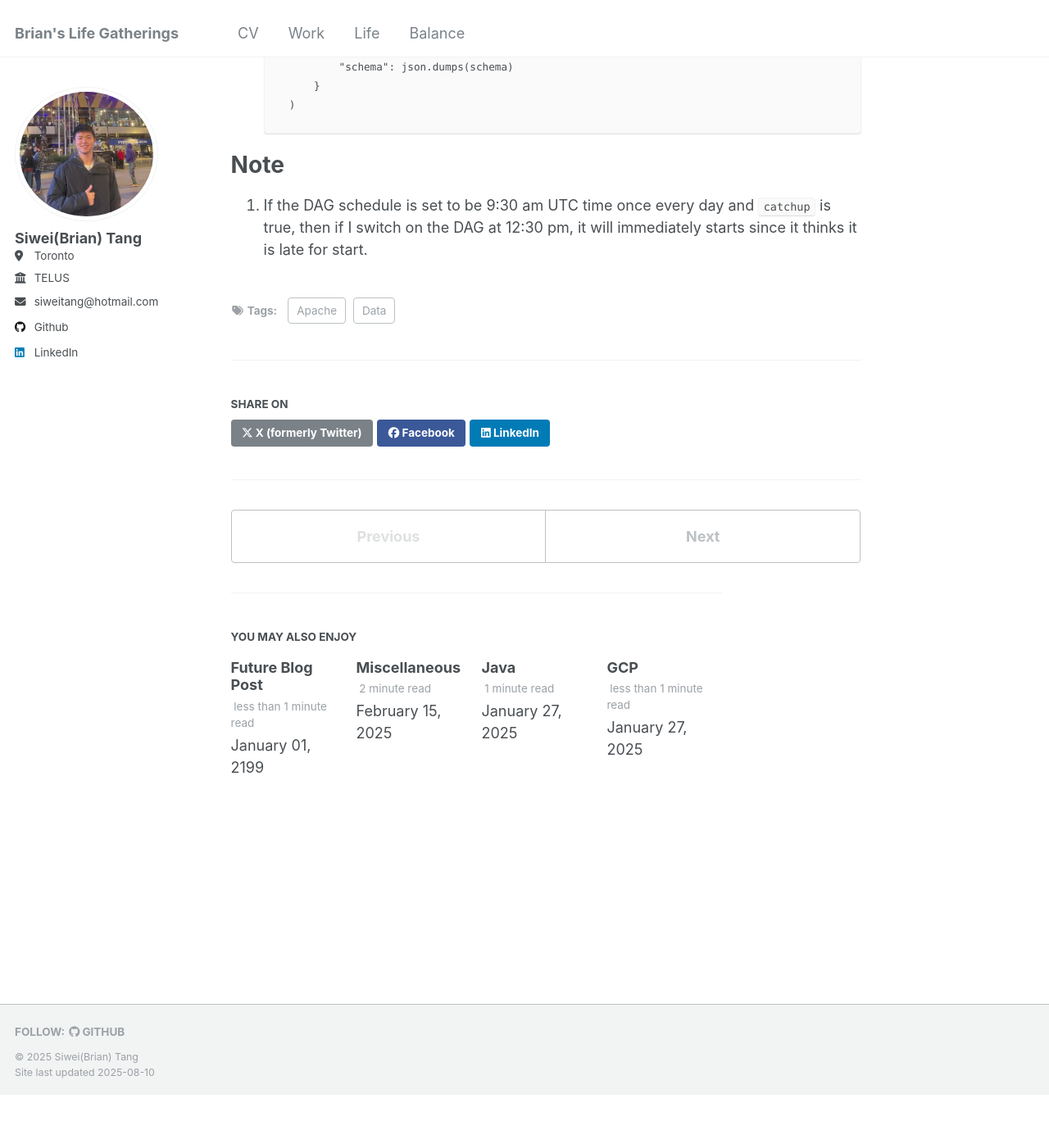
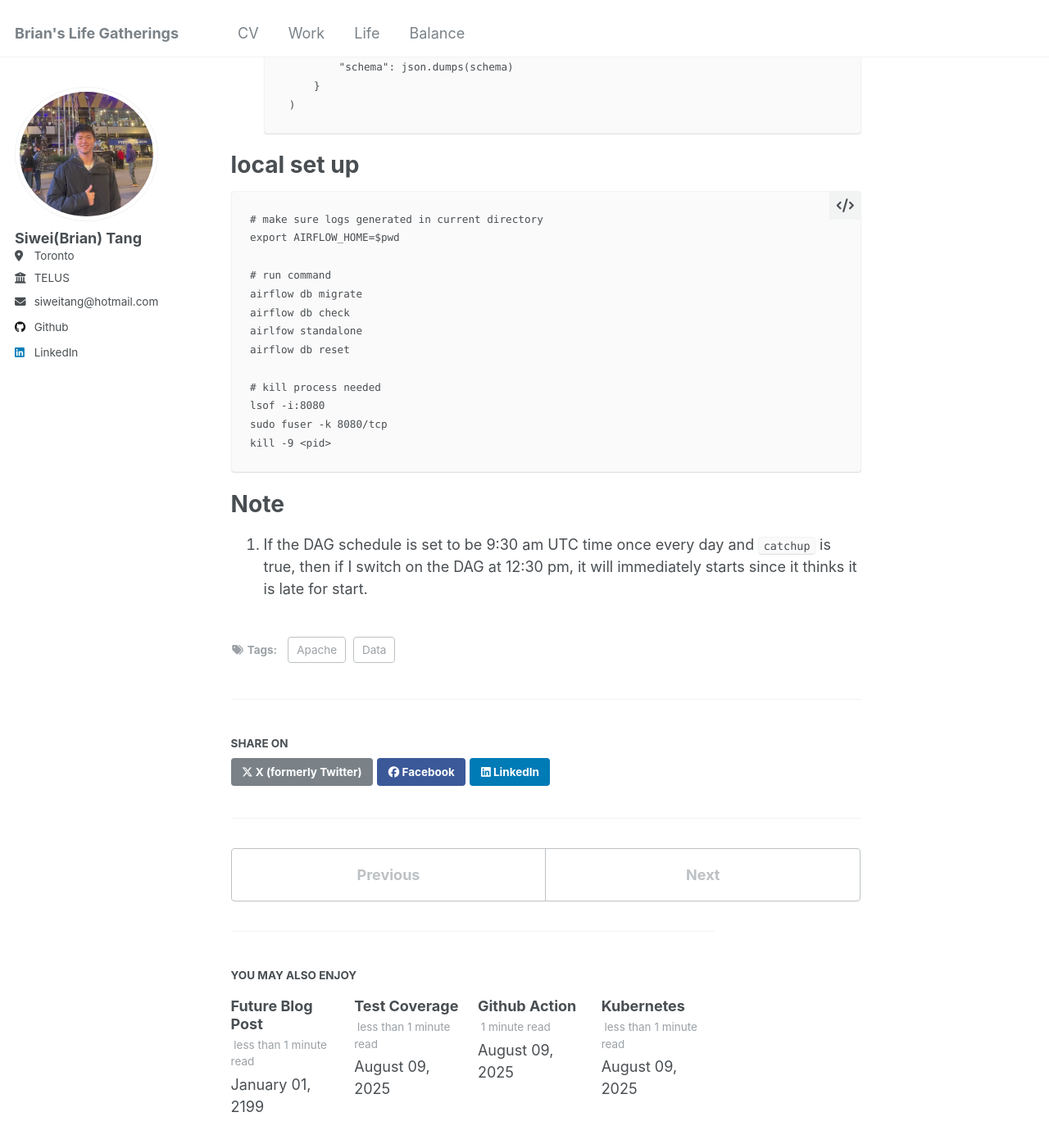
Before and after one commit to tangsiwei0831/tangsiwei0831.github.io, a Jekyll site: the page built from _posts/2025-01-27-apache-airflow.md, in a window 1280 px wide and 1400 px high, scrolled down 2298 px. Shown: the top 1396 px of the window at 82% size. Built offline with Jekyll 4.4.1, drawn with Linux system fonts in a browser that asks for light colours; before the commit the page ends 3635 px from its top, so only the background shows below that.

````diff
--- a/_posts/2025-01-27-apache-airflow.md
+++ b/_posts/2025-01-27-apache-airflow.md
@@ -1,6 +1,6 @@
 ---
 title: 'Apache Airflow'
-date: 2025-01-27
+date: 2025-08-09
 permalink: /posts/apache/airflow
 tags:
   - Data
@@ -84,5 +84,23 @@ globals()[dag_id] = create_dag(...)
     )
     ```
 
+# local set up
+
+```
+# make sure logs generated in current directory
+export AIRFLOW_HOME=$pwd
+
+# run command
+airflow db migrate
+airflow db check
+airlfow standalone
+airflow db reset
+
+# kill process needed
+lsof -i:8080
+sudo fuser -k 8080/tcp
+kill -9 <pid>
+```
+
 # Note
 1. If the DAG schedule is set to be 9:30 am UTC time once every day and `catchup` is true, then if I switch on the DAG at 12:30 pm, it will immediately starts since it thinks it is late for start.
````
Also changed, not shown: _pages/cv.md (+4 -2 lines), _posts/2025-08-09-Kubernetes.md (added, +23 -0 lines), _posts/2025-08-09-github-action.md (added, +59 -0 lines), _posts/2025-08-09-test-coverage.md (added, +31 -0 lines).
